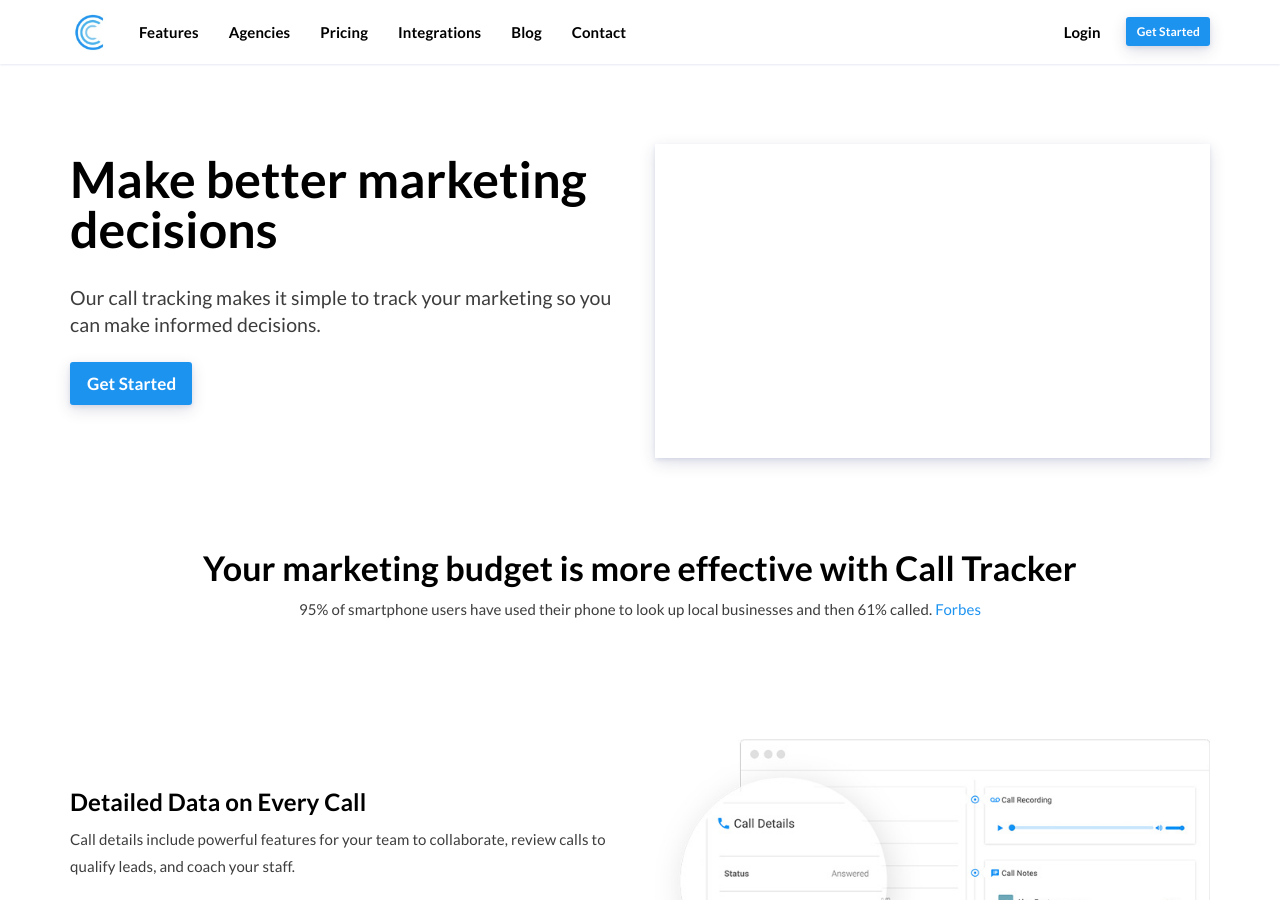
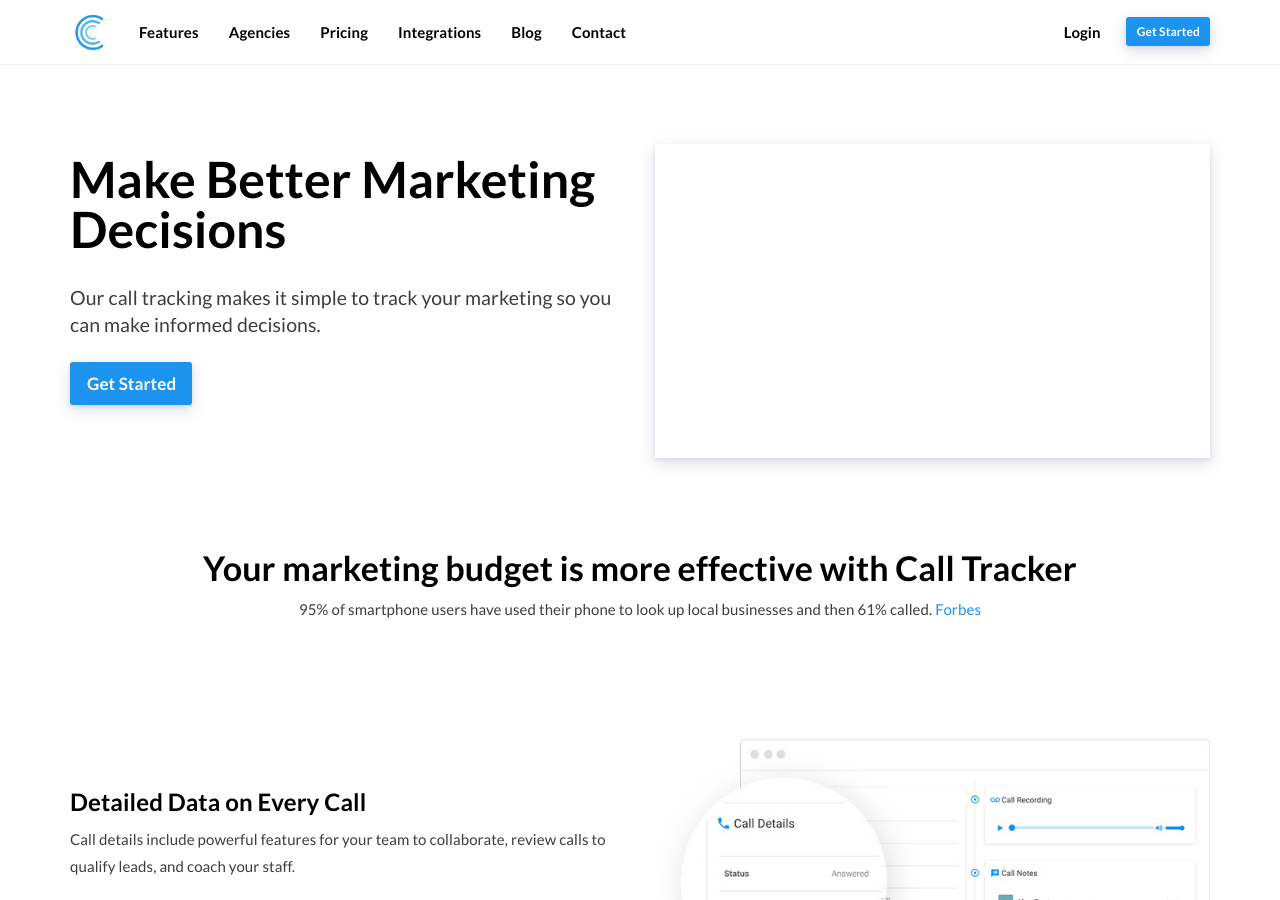
Before and after one commit to sumonst21/calltrackerio-site, a Jekyll site: the page built from index.html, in a window 1280 px wide and 900 px high. Built offline with Jekyll 4.4.1, drawn with Linux system fonts in a browser that asks for light colours; a script that is not in the unit is left out.

Commit message:
use title case

```diff
--- a/index.html
+++ b/index.html
@@ -16,7 +16,7 @@ image: "/images/skin/hero-screenshot.png"
 	<div class="container">
 		<div class="row p-b-10 m-t-40">
 			<div class="col-md-6 m-t-20">
-				<h1 class="heading m-t-30">Make better marketing decisions</h1>
+				<h1 class="heading m-t-30">Make Better Marketing Decisions</h1>
 				<p class="lead m-t-30">Our call tracking makes it simple to track your marketing so you can make informed decisions.</p>
                 <a href="https://app.calltracker.io/signup/" class="btn btn-lg btn-primary">Get Started</a>
             </div>
```
